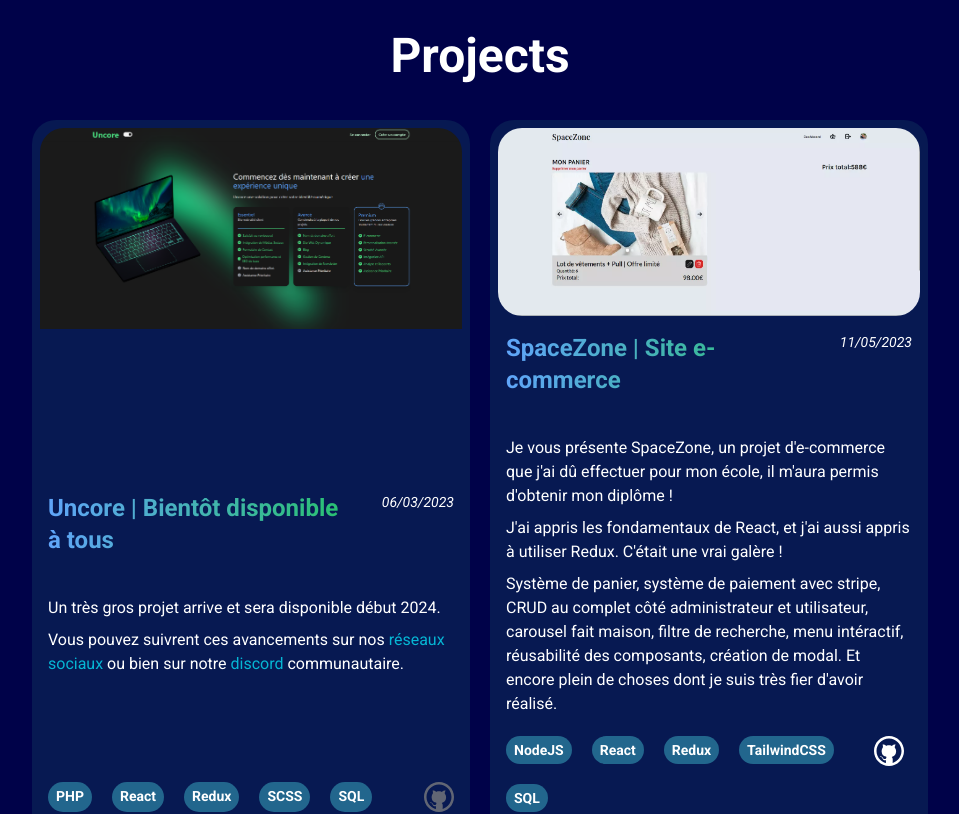
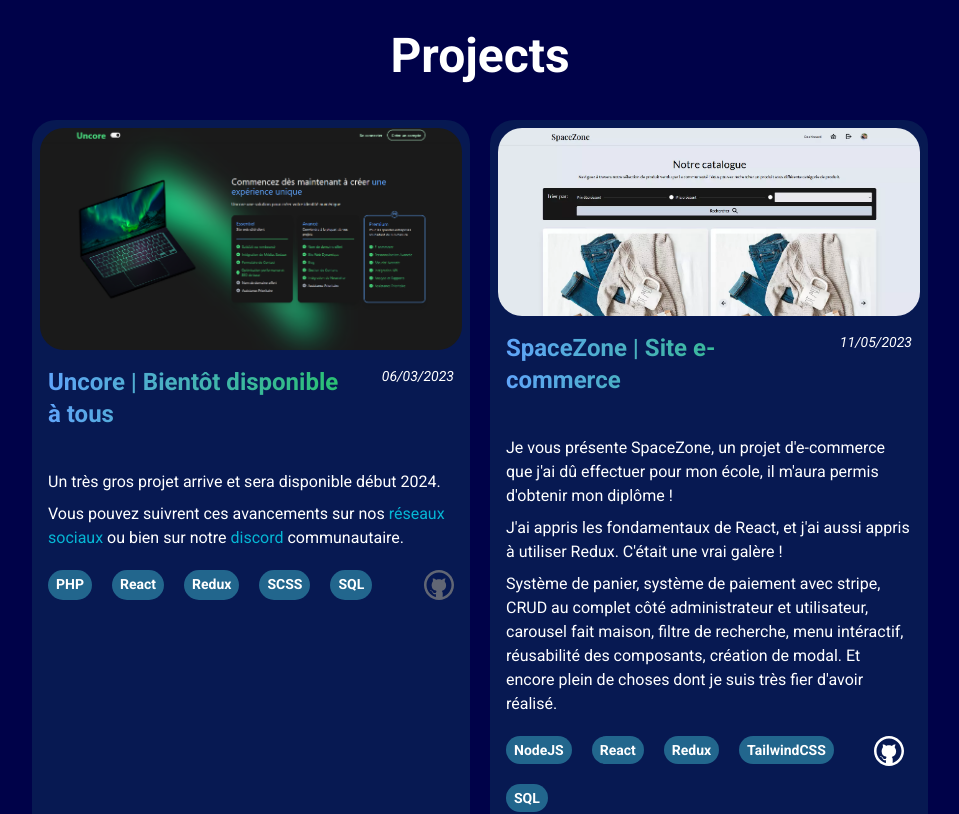
Before and after one commit to Azonesbz/vincentavez, a React (Vite) app in the folder client/: page / in a window 1280 px wide. Shown: the part 1140-1954 px from the top of the page, without its empty margins (160-1119 px from the left). Built offline with nearby package versions, Linux system fonts and the light colour scheme.

Commit message:
added autoplay to carousel and added new picture to uncore project

```diff
--- a/client/src/components/projects/Project.jsx
+++ b/client/src/components/projects/Project.jsx
@@ -1,6 +1,7 @@
 import useEmblaCarousel from 'embla-carousel-react'
 import LazyLoad from 'react-lazyload'
 import { Link } from 'react-router-dom'
+import Autoplay from 'embla-carousel-autoplay'
 
 const embla_OPTIONS = {
     loop: true,
@@ -8,21 +9,21 @@ const embla_OPTIONS = {
 }
 
 const Project = ({project, name, date, github, subName, children}) => {
-    const [emblaRef] = useEmblaCarousel(embla_OPTIONS)
+    const [emblaRef] = useEmblaCarousel(embla_OPTIONS, [Autoplay()])
     return (
         <div className="mt-10 flex flex-col col-span-12 md:col-span-6 sm:rounded-3xl bg-[#071952] p-2">
-            <div className="overflow-hidden sm:rounded-3xl h-full" ref={emblaRef}>
+            <div className="overflow-hidden sm:rounded-3xl max-h-min h-min" ref={emblaRef}>
                 <div className="flex cursor-grab">
                     {project.images.map((image, index) => (
                         <div className="flex flex-[0_0_100%] min-w-0" key={index}>
                             <LazyLoad once>
-                                <img src={image} alt={image} />
+                                <img className='h-full object-cover' src={image} alt={image} width={1280} height={720} />
                             </LazyLoad>
                         </div>
                     ))}
                 </div>
             </div>
-            <div className="flex flex-col justify-between h-full p-2 text-white rounded-b-3xl mt-2">
+            <div className="flex flex-col justify-between p-2 text-white rounded-b-3xl mt-2">
                 <div className='flex flex-col'>
                     <div className="flex justify-between items-start">
                         <div className='flex gap-5 items-end'>
--- a/client/src/components/projects/Projects.jsx
+++ b/client/src/components/projects/Projects.jsx
@@ -8,7 +8,7 @@ export default function Portfolio(){
         stacks: ['NodeJS', "React","Redux", "TailwindCSS", "SQL"]
     }
     const Uncore = {
-        images: ["uncore.webp"],
+        images: ["uncore-presentations.webp", "uncore.webp"],
         stacks: ['PHP', "React","Redux", "SCSS", "SQL"]
     }
     const Whispee = {
```
Also changed, not shown: client/public/uncore-presentations.webp (added), 1 other file (tests, documents, lock files or other folders).
